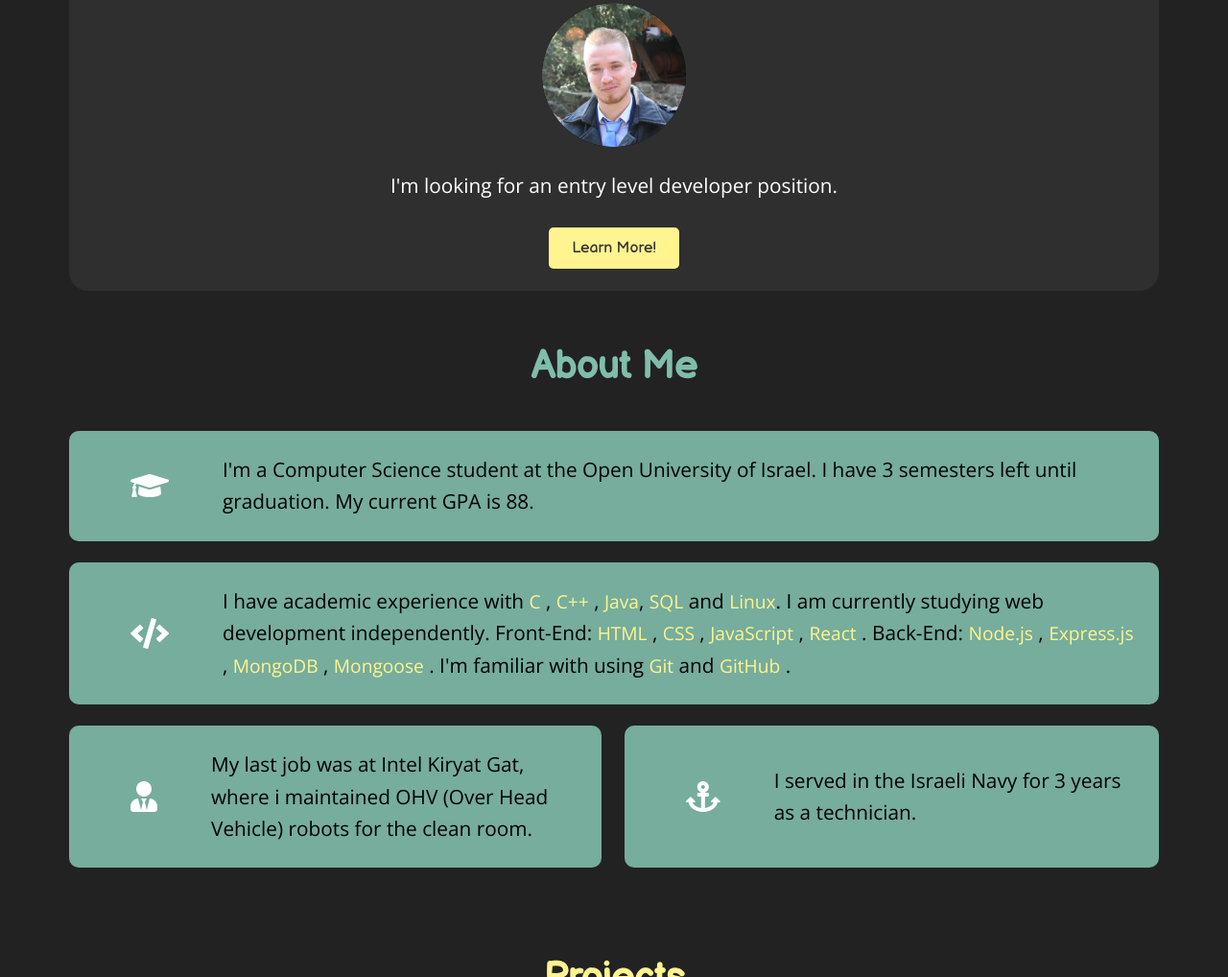
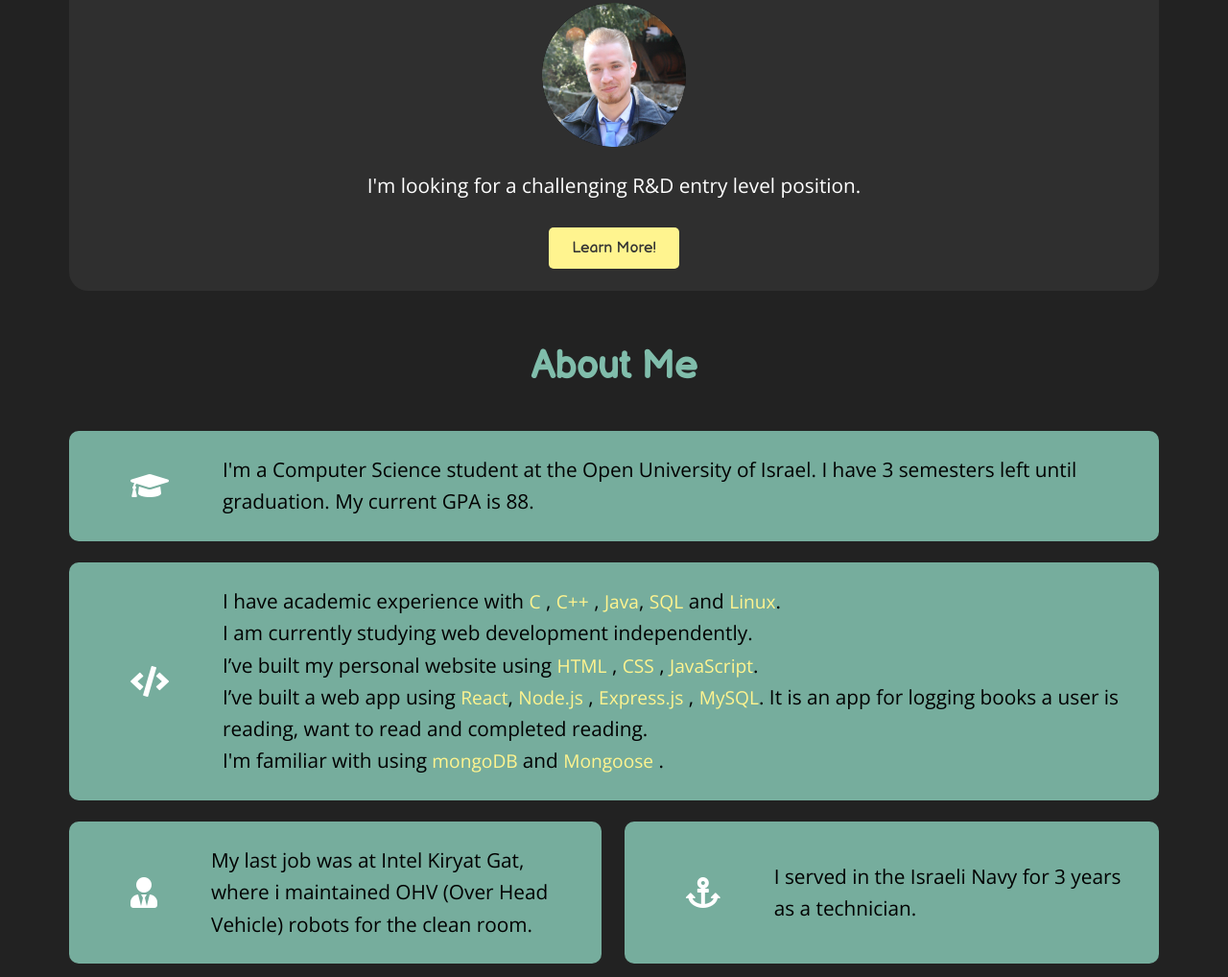
Before and after one commit to V0vaSL/Personal_Website, a website: page index.html in a window 1280 px wide. Shown: the part 474-1492 px from the top of the page at 96% size. Drawn offline with nearby package versions, Linux system fonts and the light colour scheme.

Commit message:
small changes

```diff
--- a/index.html
+++ b/index.html
@@ -98,7 +98,7 @@
               <div class="personal-img">
                 <img src="public/img/circle-cropped.png" alt="vladimir" />
               </div>
-              <p>I'm looking for an entry level developer position.</p>
+              <p>I'm looking for a challenging R&D entry level position.</p>
               <a href="#about">Learn More!</a>
             </div>
           </div>
@@ -122,17 +122,20 @@
           <p>
             I have academic experience with <span class="tech">C</span> ,
             <span class="tech">C++</span> , <span class="tech">Java</span>,
-            <span class="tech">SQL</span> and <span class="tech">Linux</span>. I
-            am currently studying web development independently. Front-End:
+            <span class="tech">SQL</span> and
+            <span class="tech">Linux</span>.<br />
+            I am currently studying web development independently.<br />
+            I’ve built my personal website using
             <span class="tech">HTML</span> ,
             <span class="tech">CSS</span>
-            , <span class="tech">JavaScript</span> ,
-            <span class="tech">React</span> . Back-End:
+            , <span class="tech">JavaScript</span>.<br />
+            I’ve built a web app using <span class="tech">React</span>,
             <span class="tech">Node.js</span> ,
             <span class="tech">Express.js</span> ,
-            <span class="tech">MongoDB</span> ,
-            <span class="tech">Mongoose</span> . I'm familiar with using
-            <span class="tech">Git</span> and <span class="tech">GitHub</span> .
+            <span class="tech">MySQL</span>. It is an app for logging books a
+            user is reading, want to read and completed reading.<br />I'm
+            familiar with using <span class="tech">mongoDB </span> and
+            <span class="tech">Mongoose</span> .
           </p>
         </div>
 
```
